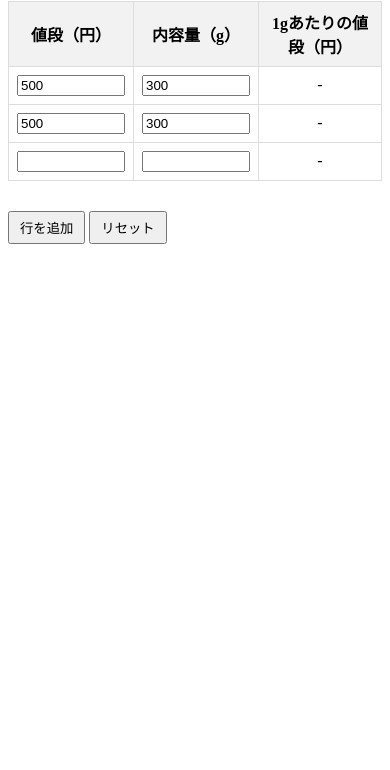
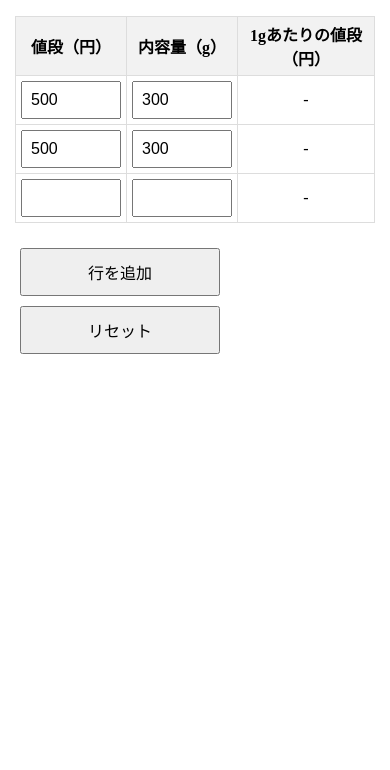
Before and after one commit to marusho-1266/DetergentPriceComparison, a plain HTML site: page index.html in a window 390 px wide. Shown: the part 74-844 px from the top of the page. Drawn offline with Linux system fonts and the light colour scheme.

Commit message:
Redesigned for smartphones.

```diff
--- a/index.html
+++ b/index.html
@@ -3,6 +3,7 @@
 <head>
     <meta charset="UTF-8">
     <title>洗剤価格比較ツール</title>
+    <meta name="viewport" content="width=device-width, initial-scale=1.0">
     <style>
         table {
             border-collapse: collapse;
@@ -26,6 +27,35 @@
         }
         input {
             width: 100px;
+        }
+        body {
+            padding: 15px;
+            max-width: 800px;
+            margin: 0 auto;
+        }
+
+        @media screen and (max-width: 600px) {
+            table {
+                width: 100%;
+            }
+
+            input {
+                width: 80px;
+                padding: 8px;
+                font-size: 16px; /* iOSでズームインを防ぐため */
+            }
+
+            button {
+                padding: 10px 20px;
+                font-size: 16px;
+                margin: 5px;
+                width: 100%;
+                max-width: 200px;
+            }
+
+            th, td {
+                padding: 5px;
+            }
         }
     </style>
 </head>
```
